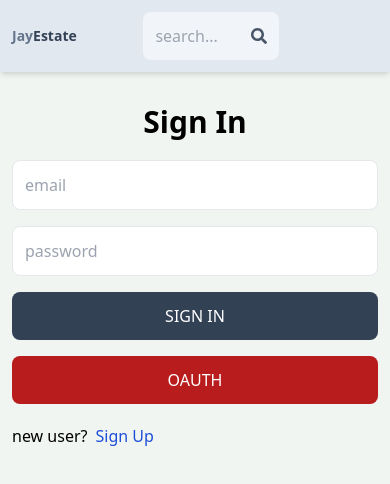
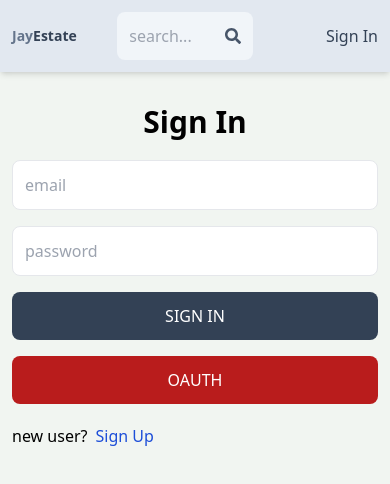
Before and after one commit to jtechmind/mern-estate, a React (Vite) app in the folder client/: page /sign-in in a window 390 px wide. Shown: the top 484 px of the page. Built offline with nearby package versions, Linux system fonts and the light colour scheme; no server answers.

Commit message:
update Header component and make the profile page private.

```diff
--- a/client/src/App.jsx
+++ b/client/src/App.jsx
@@ -6,6 +6,7 @@
 import SignIn from "./pages/SignIn";
 import SignUp from "./pages/SignUp";
 import Header from "./components/Header";
+import PrivateRoute from "./components/PrivateRoute";
 
 function App() {
   return (
@@ -13,13 +14,15 @@
       <Header />
       <Routes>
         <Route path="/" element={<Home />} />
-        <Route path="/profile" element={<Profile />} />
         <Route path="/about" element={<About />} />
         <Route path="/sign-in" element={<SignIn />} />
         <Route path="/sign-up" element={<SignUp />} />
+        {/* <Route path="/profile" element={<Profile />} /> */}
+        <Route element={<PrivateRoute />}>
+          <Route path="/profile" element={<Profile />} />
+        </Route>
       </Routes>
     </BrowserRouter>
   );
 }
-
 export default App;
--- a/client/src/components/Header.jsx
+++ b/client/src/components/Header.jsx
@@ -1,8 +1,10 @@
 import React from "react";
 import { FaSearch } from "react-icons/fa";
 import { Link } from "react-router-dom";
+import { useSelector } from "react-redux";
 
 function Header() {
+  const { currentUser } = useSelector((state) => state.user);
   return (
     <header className="bg-slate-200 shadow-md">
       <div className="flex justify-between items-center max-w-6xl mx-auto p-3">
@@ -21,9 +23,9 @@
           <FaSearch className="text-slate-600" />
         </form>
         <ul className="flex gap-4">
-          <Link to={"/profile"}>
+          <Link to={"/"}>
             <li className="hidden sm:inline text-slate-700 hover:underline">
-              Profile
+              Home
             </li>
           </Link>
           <Link to={"/about"}>
@@ -31,10 +33,17 @@
               About
             </li>
           </Link>
-          <Link to={"/sign-in"}>
-            <li className="hidden sm:inline text-slate-700 hover:underline">
-              Sign In
-            </li>
+
+          <Link to={"/profile"}>
+            {currentUser ? (
+              <img
+                className="rounded-full h-7 w-7 object-cover"
+                src={currentUser.avatar}
+                alt="Profile"
+              />
+            ) : (
+              <li className="text-slate-700 hover:underline">Sign In</li>
+            )}
           </Link>
         </ul>
       </div>
--- /dev/null
+++ b/client/src/components/PrivateRoute.jsx
@@ -0,0 +1,10 @@
+import { useSelector } from "react-redux";
+import { Outlet, Navigate } from "react-router-dom";
+
+function PrivateRoute() {
+  const { currentUser } = useSelector((state) => state.user);
+  return currentUser ? <Outlet /> : <Navigate to={"/sign-in"} />;
+  // return <div>Private Route</div>;
+}
+
+export default PrivateRoute;
```
